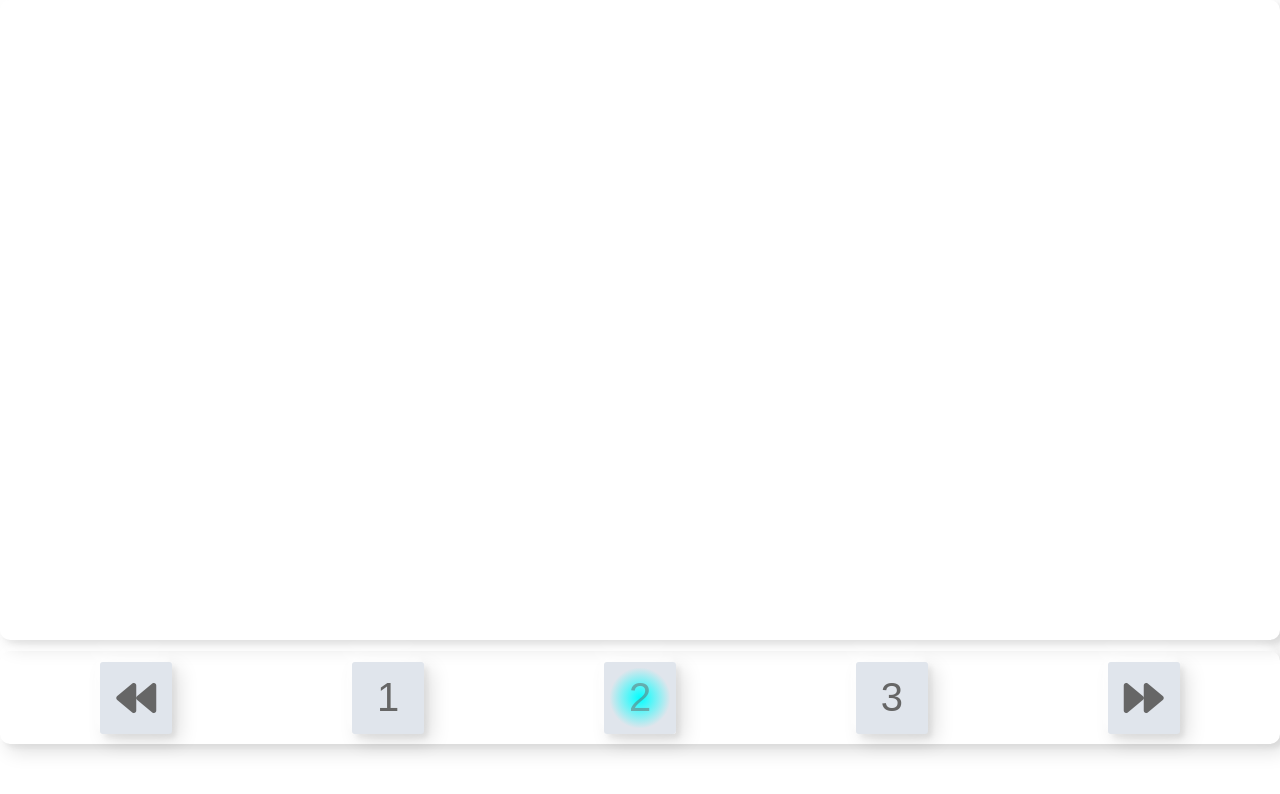
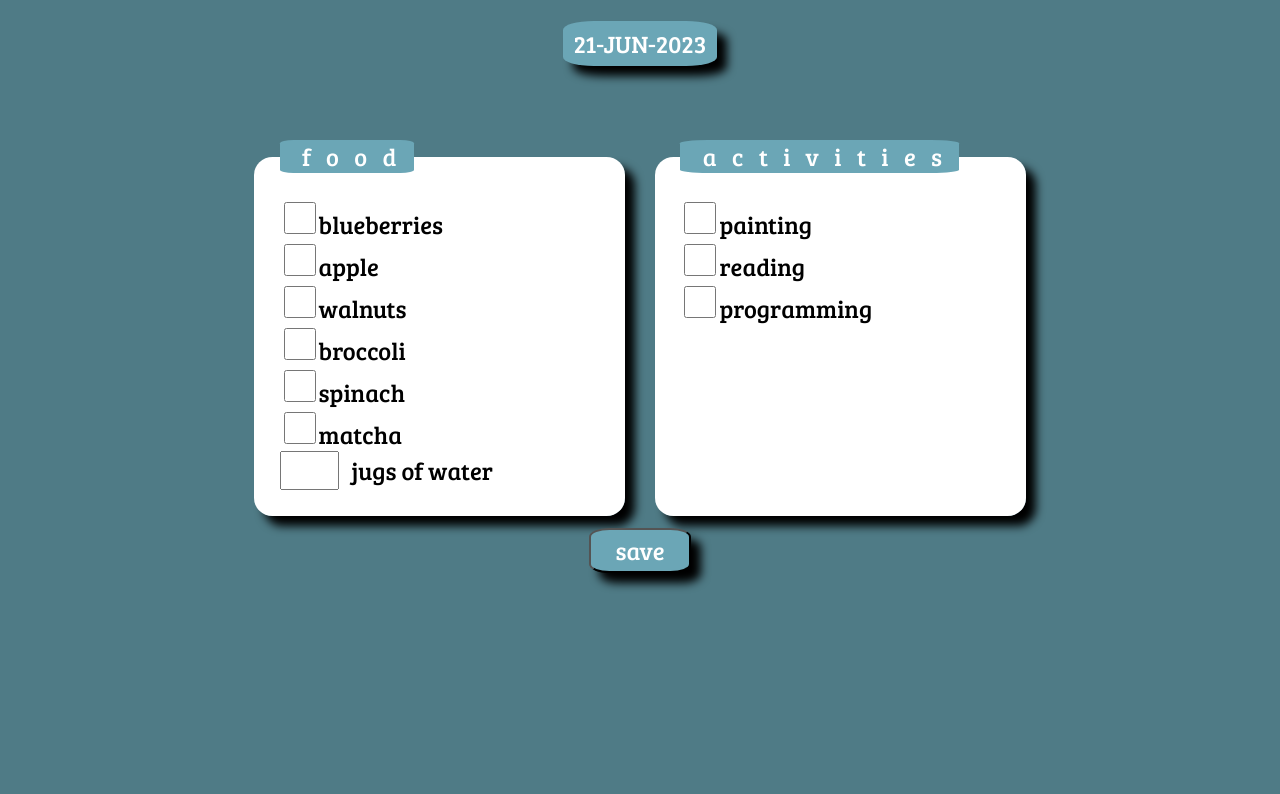
Before and after one commit to smatt852/-smatt852.github.io, a plain HTML site: page index.html in a window 1280 px wide. Drawn offline with Linux system fonts and the light colour scheme.

Commit message:
put up checklist

```diff
--- a/index.html
+++ b/index.html
@@ -4,203 +4,238 @@
     <meta charset="UTF-8" />
     <meta http-equiv="X-UA-Compatible" content="IE=edge" />
     <meta name="viewport" content="width=device-width, initial-scale=1.0" />
-    <link
-      href="https://use.fontawesome.com/releases/v5.6.1/css/all.css"
-      rel="stylesheet"
-    />
-    <script>
-      // preloads the images for smoother transitions
-      let picNum = 3;
-      for (let i = 1; i <= picNum; i++) {
-        let link = document.createElement("link");
-        link.setAttribute("rel", "preload");
-        link.setAttribute("href", `Images/Beau${i}.png`);
-        link.setAttribute("as", "image");
-        document.head.appendChild(link);
+    <link rel="preconnect" href="https://fonts.googleapis.com">
+    <link rel="preconnect" href="https://fonts.gstatic.com" crossorigin>
+    <link href="https://fonts.googleapis.com/css2?family=Bree+Serif&display=swap" rel="stylesheet">
+    <title>Checklist</title>
+    <style>
+      * {
+        font-family: 'Bree Serif';
+        font-size: 1.9vw;
       }
-    </script>
-    <title>Slideshow</title>
-
-    <style>
-      #container {
-        position: absolute;
-        top: 0;
-        bottom: 20vh;
-        left: 0;
-        right: 0;
-        display: flex;
-        align-items: center;
-        justify-content: center;
-        background-color: white;
-        padding: 2vh;
-      }
-      #pic {
-        opacity: 0;
-        max-width: 100%;
-        max-height: 100%;
-      }
-      #frame {
-        text-align: center;
-        position: absolute;
-        bottom: 7vh;
-        left: 0;
-        right: 0;
-        display: flex;
-        flex-direction: row;
-        justify-content: space-around;
-        align-items: center;
-        padding: 1.3vh;
-      }
-      /* got the shadows and buttons from Free Frontend */
-      .niceShadow {
-        box-shadow: -7px -7px 20px 0px #fff9, -4px -4px 5px 0px #fff9,
-          7px 7px 20px 0px #0002, 4px 4px 5px 0px #0001,
-          inset 0px 0px 0px 0px #fff9, inset 0px 0px 0px 0px #0001,
-          inset 0px 0px 0px 0px #fff9, inset 0px 0px 0px 0px #0001;
-        transition: box-shadow 0.6s cubic-bezier(0.79, 0.21, 0.06, 0.81);
-        border-radius: 10px;
-      }
-      .btnSize {
-        height: 9vh;
-        width: 9vh;
-      }
-      .btn {
-        border-radius: 3px;
-        background: #e0e5ec;
+      body {
+        height: 80vh;
         display: flex;
         flex-direction: column;
+        align-items: center;
+        background-color: #4f7b86;
+      }
+      .dateBox {
+        display: flex;
+        flex: 1;
         justify-content: center;
         align-items: center;
-        -webkit-tap-highlight-color: rgba(0, 0, 0, 0);
-        -webkit-tap-highlight-color: transparent;
-        box-shadow: -7px -7px 20px 0px #fff9, -4px -4px 5px 0px #fff9,
-          7px 7px 20px 0px #0002, 4px 4px 5px 0px #0001;
-        transition: box-shadow 0.6s cubic-bezier(0.79, 0.21, 0.06, 0.81);
-        font-size: 5vh;
-        color: #666;
-        text-decoration: none;
-        border: none;
+        background-color: #6ba6b6;
+        color: white;
+        width: 12vw;
+        height: 3.5vw;
+        border-radius: 20%;
+         box-shadow: 10px 10px 10px black;
       }
-      .btn:hover,
-      .selected {
-        background: radial-gradient(circle, #0ff 0%, #e0e5ec 60%);
-        color: rgba(102, 102, 102, 0.5);
+      form {
+        display: flex;
+        flex:1;
+        flex-direction: row;
+        gap: 2vw;
       }
-      .btn:active {
-        box-shadow: 4px 4px 6px 0 rgba(255, 255, 255, 0.5),
-          -4px -4px 6px 0 rgba(116, 125, 136, 0.2),
-          inset -4px -4px 6px 0 rgba(255, 255, 255, 0.5),
-          inset 4px 4px 6px 0 rgba(116, 125, 136, 0.3);
+      fieldset {
+        display: block;
+        padding: 2vw;
+        box-shadow: 10px 10px 10px black;
+        border: 0vw;
+        border-radius: 5%;
+        background-color: #fff;
+        width: 25vw;
+      }
+      legend {
+        background-color: #6ba6b6;
+        color: white;
+        letter-spacing: 1.2vw;
+        border-radius: 10%;
+      }
+      input.check {
+        width: 2.5vw;
+        height: 2.5vw;
+      }
+      .saveBox {
+        display: flex;
+        flex: 1;
+        justify-content: center;
+        margin: 1vw;
+      }
+      input[type="submit"] {
+        flex:1;
+        display: flex;
+        background-color: #6ba6b6;
+        color: white;
+        border-radius: 20%;
+        width: 8vw;
+        height: 3.5vw;
+        justify-content: center;
+        align-items: center;
+        box-shadow: 10px 10px 10px black;
+      }
+      input[type="number"] {
+        width: 4vw;
+        margin-right: 1vw;
+      }
+      input::-webkit-outer-spin-button,
+      input::-webkit-inner-spin-button {
+        -webkit-appearance: none;
+        margin: 0;
       }
 
-      @keyframes fadeIn {
-        0% {
-          opacity: 0;
+      @media only screen and (device-width: 375px) and (device-height: 812px) and (-webkit-device-pixel-ratio: 3) {
+        * {
+          font-size: 6vw;
         }
-        100% {
-          opacity: 1;
+        body {
+          height: 80vh;
+          gap: 5vw;
         }
+        .dateBox {
+          width: 37vw;
+          height: 12vw;
         }
-      .fadeIn {
-        animation: fadeIn 3s forwards;
+        form {
+          flex-direction: column;
+          gap: 5vw;
         }
-      @media only screen and (max-width: 380px) {
-        .btnSize {
-          height: 15vh;
-          width: 15vh;
+        fieldset {
+          padding: 3vw;
+          width: 60vw;
+        }
+        input.check {
+          width: 6vw;
+          height: 6vw;
+        }
+        input[type="submit"] {
+          height: 12vw;
+          width: 20vw;
+        }
+        input[type="number"] {
+          width: 4vw;
+          margin-right: 1vw;
+        }
+        .saveBox {
+          margin: 5vw;
         }
       }
     </style>
   </head>
+  <body>
+    <div class="saveBox">
+      <div id="dateBox" class="dateBox"></div>
+    </div>
 
-  <body>
-    <div id="container" class="niceShadow">
-      <img id="pic" class="niceShadow" src="Images/Beau1.png" alt="image" />
+    <form>
+
+      <fieldset>
+        <legend>&nbsp;food</legend>
+        <div>
+          <label for="b"> <input type="checkbox" class="check" id="b" />blueberries </label>
         </div>
-    <div id="frame" class="niceShadow">
-      <button class="btn btnSize" onclick="backward()">
-        <i class="fas fa-backward"></i>
-      </button>
-      <button class="btn btnSize" name="numBtn" id="1" onclick="selectPic(1)">
-        1
-      </button>
-      <button class="btn btnSize" name="numBtn" id="2" onclick="selectPic(2)">
-        2
-      </button>
-      <button class="btn btnSize" name="numBtn" id="3" onclick="selectPic(3)">
-        3
-      </button>
-      <button class="btn btnSize" onclick="forward()">
-        <i class="fas fa-forward"></i>
-      </button>
+        <div>
+          <label for="a"> <input type="checkbox" class="check" id="a" />apple </label>
+        </div>
+        <div>
+          <label for="w"> <input type="checkbox" class="check" id="w" />walnuts </label>
+        </div>
+        <div>
+          <label for="br"> <input type="checkbox" class="check" id="br" />broccoli </label>
+        </div>
+        <div>
+          <label for="s"> <input type="checkbox" class="check" id="s" />spinach </label>
+        </div>
+        <div>
+          <label for="m"> <input type="checkbox" class="check" id="m" />matcha </label>
+        </div>
+        <div>
+          <label for="water">
+            <input id="water" type="number" />jugs of water
+          </label>
+        </div>
+      </fieldset>
+
+      <fieldset>
+        <legend>&nbsp;activities</legend>
+        <div>
+          <label for="p"> <input type="checkbox" class="check" id="p" />painting </label>
+        </div>
+        <div>
+          <label for="r"> <input type="checkbox" class="check" id="r" />reading </label>
+        </div>
+        <div>
+          <label for="pr">
+            <input type="checkbox" class="check" id="pr" />programming
+          </label>
+        </div>
+      </fieldset>
+
+    </form>
+
+    <div class="saveBox">
+      <input type="submit" value="save" onclick="storeRecord()"/></div>
       </div>
   </body>
+
 <script>
-    let pic = document.getElementById("pic");
-    let i = 1;
-    let direction = "forward";
-
-    // when the img url changes, the fade in happens
-    pic.addEventListener("load", () => {
-      void pic.offsetHeight; // I don't know what this does but it makes the transition work
-      pic.classList.add("fadeIn");
-    });
-
-    // change variables when buttons are clicked to change direction or select a pic
-    function forward() {
-      direction = "forward";
-    }
-    function backward() {
-      direction = "backward";
-    }
-    function selectPic(num) {
-      i = num;
-      direction = "neither";
+// adds a zero to the day if needed
+function pad (str, max) {
+  str = str.toString();
+  return str.length < max ? pad("0" + str, max) : str;
 }
 
-    function display() {
-      // manage the scrolling behaviour
-      if (direction === "backward") {
-        i--;
-        if (i < 1) {
-          i = picNum;
-        }
-      }
-      if (direction === "forward") {
-        i++;
-        if (i > picNum) {
-          i = 1;
-        }
-      }
-      // if a number button is clicked the pic is loaded and scrolling stops
-      if (direction === "neither") {
-        btnLight();
-        pic.src = `Images/Beau${i}.png`;
-        clearInterval(start);
+// puts the current date at the top and returns the date as a string
+function displayDate() {
+  let month=["JAN","FEB","MAR","APR","MAY","JUN","JUL","AUG","SEP","OCT","NOV","DEC"];
+  let d = new Date();
+  let dd = d.getDate();
+  dd = pad(dd, 2)
+  let mm = d.getMonth();
+  let yyyy = d.getFullYear();
+  let date = dd + "-" + month[mm] + "-" + yyyy;
+  let dateBox = document.getElementById('dateBox');
+  dateBox.textContent = date;
+  return date;
 }
 
-      pic.classList.remove("fadeIn");
-      pic.src = `Images/Beau${i}.png`;
-      btnLight();
+displayDate();
+
+// stores the record of the day in local storage
+function storeRecord() {
+  let br = document.getElementById('br');
+  let a = document.getElementById('a');
+  let w = document.getElementById('w');
+  let b = document.getElementById('b');
+  let s = document.getElementById('s');
+  let m = document.getElementById('m');
+  let water = document.getElementById('water');
+  let pr = document.getElementById('pr');
+  let r = document.getElementById('r');
+  let p = document.getElementById('p');
+
+  let record = [{
+  date: displayDate(),
+  broccoli: br.checked,
+  apples: a.checked,
+  walnuts: w.checked,
+  blueberries: b.checked,
+  spinach: s.checked,
+  matcha: m.checked,
+  water: water.value,
+  programming: pr.checked,
+  reading: r.checked,
+  painting: p.checked
+  }]
+
+  localStorage.setItem("record", JSON.stringify(record));
 }
 
-    // light up the current image number button
-    function btnLight() {
-      let selPic = document.getElementById(i);
-      let otherPic = document.getElementsByName("numBtn");
-      otherPic.forEach((element) => {
-        element.classList.remove("selected");
-      });
-      selPic.classList.add("selected");
+// retrieves the records from local storage
+function getRecord() {
+      const record = JSON.parse(localStorage.getItem("record")) || [];
+      return record;
     }
-
-    // call display() every 5s
-    function scrolly() {
-      let start = setInterval(function () {
-        display();
-      }, 5000);
-    }
-
-    scrolly();
 </script>
 </html>
```
Lines whose indentation alone changed are shown as unchanged.
